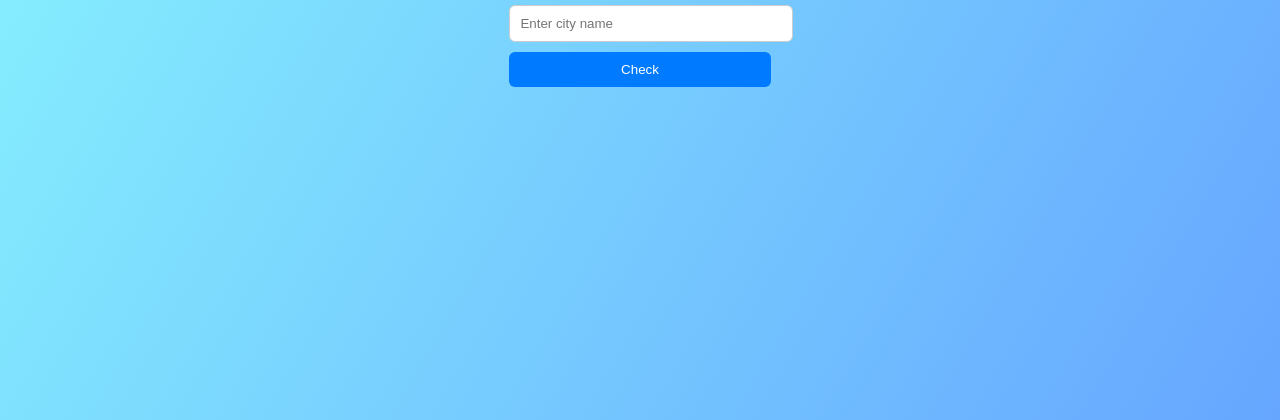
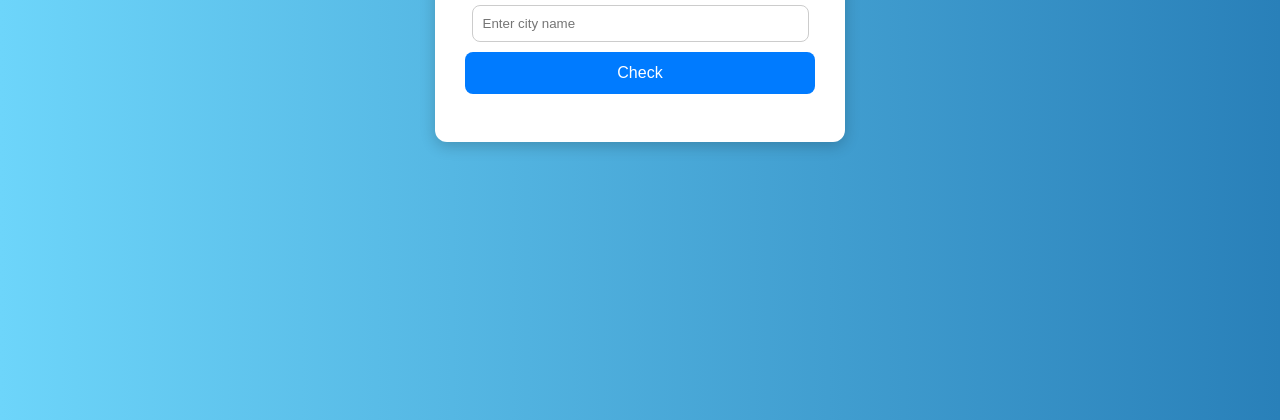
Before and after one commit to simran-123-dev/firstproject, a plain HTML site: page weather.html in a window 1280 px wide. Shown: the part 380-800 px from the top of the page. Drawn offline with Linux system fonts and the light colour scheme.

Commit message:
Update weather.css

```diff
--- a/weather.css
+++ b/weather.css
@@ -1,36 +1,46 @@
 body {
-  font-family: 'Poppins', sans-serif;
-  background: linear-gradient(120deg, #89f7fe, #66a6ff);
-  min-height: 100vh;
+  font-family: Arial, sans-serif;
   display: flex;
   justify-content: center;
   align-items: center;
+  height: 100vh;
   margin: 0;
+  background: linear-gradient(to right, #6dd5fa, #2980b9);
 }
-
-.weather-container {
+.container {
   background: white;
   padding: 30px;
   border-radius: 12px;
-  box-shadow: 0 5px 15px rgba(0,0,0,0.2);
-  width: 300px;
+  box-shadow: 0px 4px 15px rgba(0, 0, 0, 0.2);
   text-align: center;
+  width: 350px;
 }
-
+h2 {
+  margin-bottom: 20px;
+  color: #333;
+}
 input {
+  width: 90%;
   padding: 10px;
-  border-radius: 6px;
+  margin: 10px 0;
   border: 1px solid #ccc;
-  margin-bottom: 10px;
+  border-radius: 8px;
+}
+button {
+  padding: 12px 20px;
   width: 100%;
-}
-
-button {
-  padding: 10px;
-  width: 100%;
+  background: #007BFF;
   border: none;
-  border-radius: 6px;
-  background: #007bff;
   color: white;
+  border-radius: 8px;
+  font-size: 16px;
   cursor: pointer;
 }
+button:hover {
+  background: #0056b3;
+}
+p {
+  margin-top: 15px;
+  font-size: 18px;
+  font-weight: bold;
+}
```
